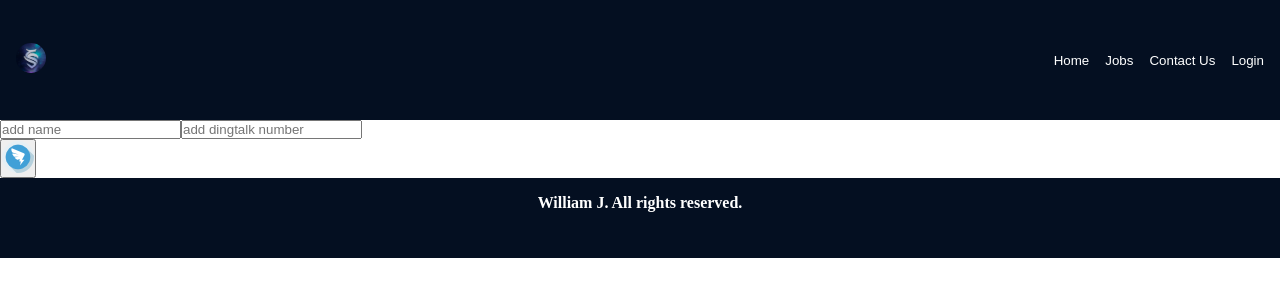
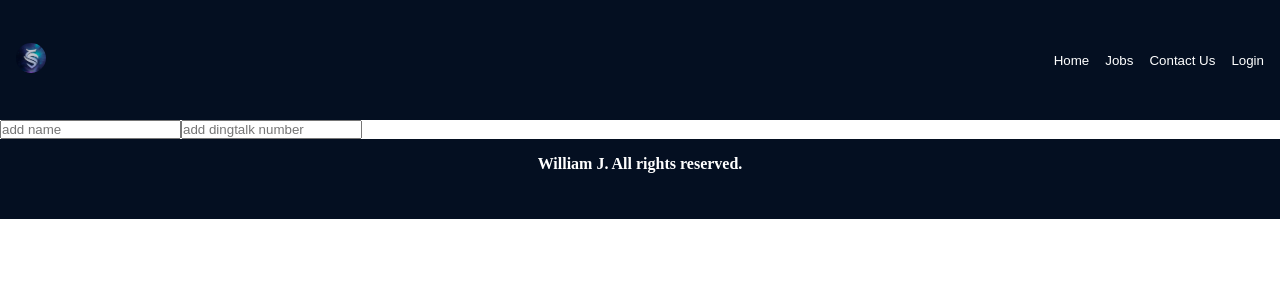
Before and after one commit to WilliamJPriest/Yueyuan-Tech, a React (Create React App) app: page / in a window 1280 px wide. Shown: the top 300 px of the page. Built offline with nearby package versions, Linux system fonts and the light colour scheme.

Commit message:
reorganizing files

```diff
--- a/src/Pages/SetUpProfile.js
+++ b/src/Pages/SetUpProfile.js
@@ -1,6 +1,7 @@
-import React from 'react'
+import React,{Profiler, useState} from 'react'
 
 export default function () {
+  const [profileImg, setProfileImg]=useState('')
   return (
     <>
     <form  id="Setup__User__Profile">
@@ -12,7 +13,7 @@ export default function () {
         </label>
         <label >
             <div>
-                <button><img src="./imgs/Dingtalk.png" alt="" /></button>
+                {/* <button onClick={Profiler()} ><img src="./imgs/Dingtalk.png" alt="" /></button> */}
             </div>
         </label>
     </form>
```
Also changed, not shown: src/App.js (+8 -8 lines), src/Components/AboutUs.js (renamed from src/AboutUs/AboutUs.js), src/Components/Footer.js (renamed from src/Footer/Footer.js), src/Components/Nav.js (renamed from src/Nav/Nav.js), src/Components/OurClients.js (renamed from src/OurClients/OurClients.js), src/Pages/ContactUs.js (renamed from src/ContactUs/ContactUs.js), src/Pages/JobsBoard.js (renamed from src/JobsBoard/JobsBoard.js), src/Pages/Login.js (renamed from src/LoginPage/Login.js), src/Pages/userPage.js (renamed from src/UserPage/userPage.js).
